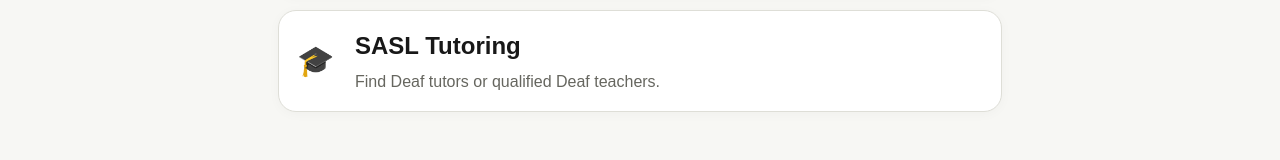
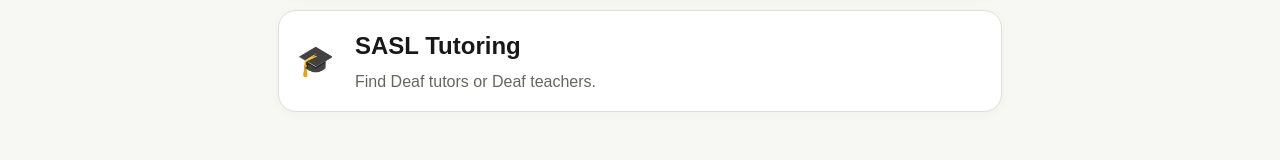
Before and after one commit to tangotea/realsign-sandbox, a Next.js app: page /learn in a window 1280 px wide. Shown: the part 326-486 px from the top of the page. Built offline with nearby package versions, Linux system fonts and the light colour scheme; no server answers; the database is empty.

Commit message:
Update page.tsx

```diff
--- a/app/learn/page.tsx
+++ b/app/learn/page.tsx
@@ -10,7 +10,7 @@ export default async function LearnPage() {
     <section className="hero"><h1>How would you like help?</h1><p>V1 connects you with people. Structured RealSASL lessons can be added later.</p></section>
     <div className="stack">
       <Link className="card choice" href={href}><div className="icon">🤟</div><div><h2>Conversation & Practice</h2><p>Find Deaf tutors for SASL practice.</p></div></Link>
-      <Link className="card choice" href={href}><div className="icon">🎓</div><div><h2>SASL Tutoring</h2><p>Find Deaf tutors or qualified Deaf teachers.</p></div></Link>
+      <Link className="card choice" href={href}><div className="icon">🎓</div><div><h2>SASL Tutoring</h2><p>Find Deaf tutors or Deaf teachers.</p></div></Link>
     </div>
   </main><AppNav /></div>;
 }
```
